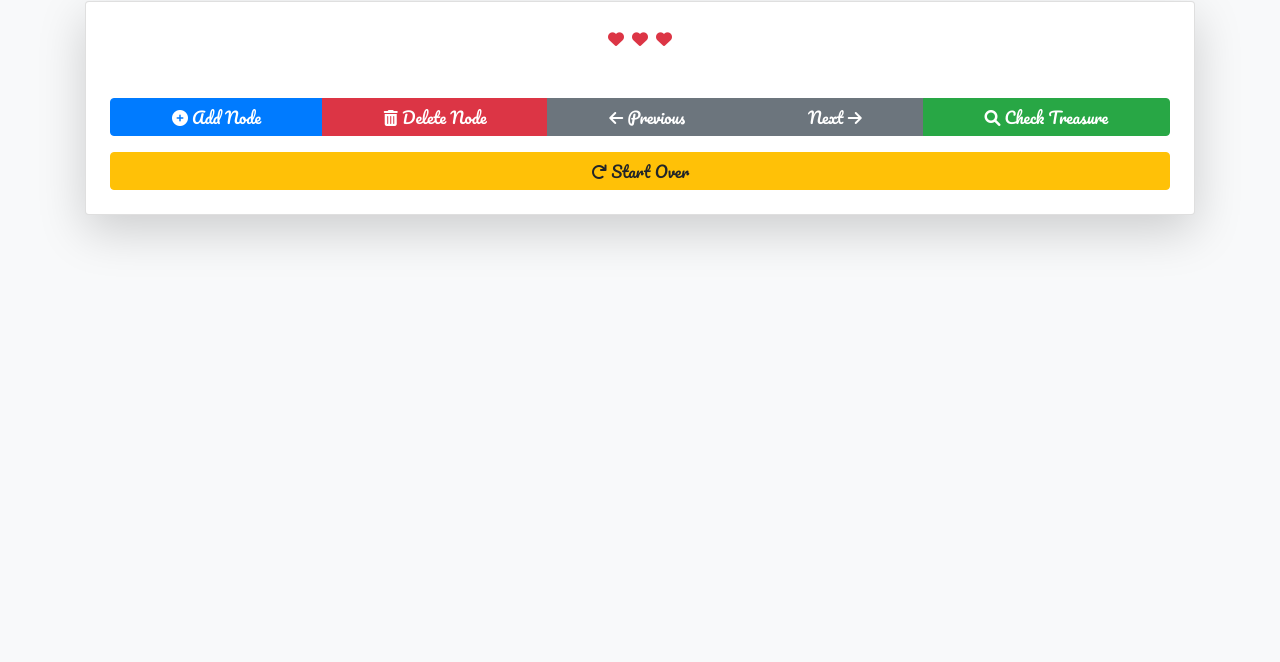
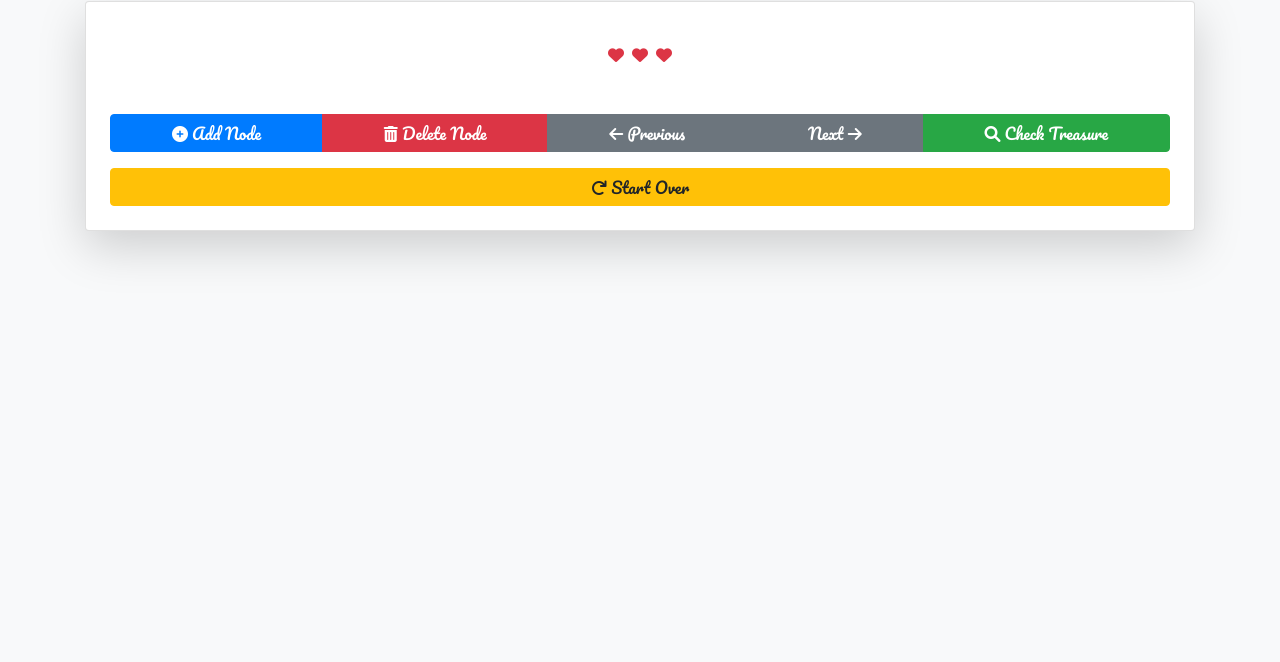
Before and after one commit to SreejitBakshi10/Web-Development, a plain HTML site: page Game/index.html in a window 1280 px wide. Shown: the part 138-800 px from the top of the page. Drawn offline with nearby package versions, Linux system fonts and the light colour scheme; some packages are replaced by stand-ins of ours; a script that the page names is missing.

Commit message:
Update index.html

```diff
--- a/Game/index.html
+++ b/Game/index.html
@@ -5,13 +5,9 @@
   <meta name="viewport" content="width=device-width, initial-scale=1.0">
   <title>Linked List Treasure Hunt Game</title>
 
-  <!-- Bootstrap CSS -->
   <link rel="stylesheet" href="https://stackpath.bootstrapcdn.com/bootstrap/4.5.2/css/bootstrap.min.css">
-  <!-- Font Awesome CSS -->
   <link rel="stylesheet" href="https://cdnjs.cloudflare.com/ajax/libs/font-awesome/6.0.0-beta3/css/all.min.css">
-  <!-- SweetAlert -->
   <script src="https://cdn.jsdelivr.net/npm/sweetalert2@11"></script>
-  <!-- Custom CSS -->
   <link rel="stylesheet" href="style.css">
 </head>
 <body class="bg-light">
@@ -19,10 +15,9 @@
     <h1 class="display-4 mb-4">Linked List Treasure Hunt Game</h1>
 
     <div id="game-container" class="card p-4 shadow-lg">
-      <div class="mb-4" id="lives-container"></div> <!-- Lives Display -->
+      <div class="mb-4 my-3" id="lives-container"></div>
       <div id="linked-list" class="d-flex flex-wrap justify-content-center mb-4"></div>
 
-      <!-- Controls -->
       <div id="controls" class="btn-group mb-3" role="group">
         <button class="btn btn-primary" onclick="addNode()">
           <i class="fas fa-plus-circle"></i> Add Node
@@ -47,7 +42,6 @@
     </div>
   </div>
 
-  <!-- Custom Script -->
   <script src="script.js"></script>
 </body>
 </html>
```
